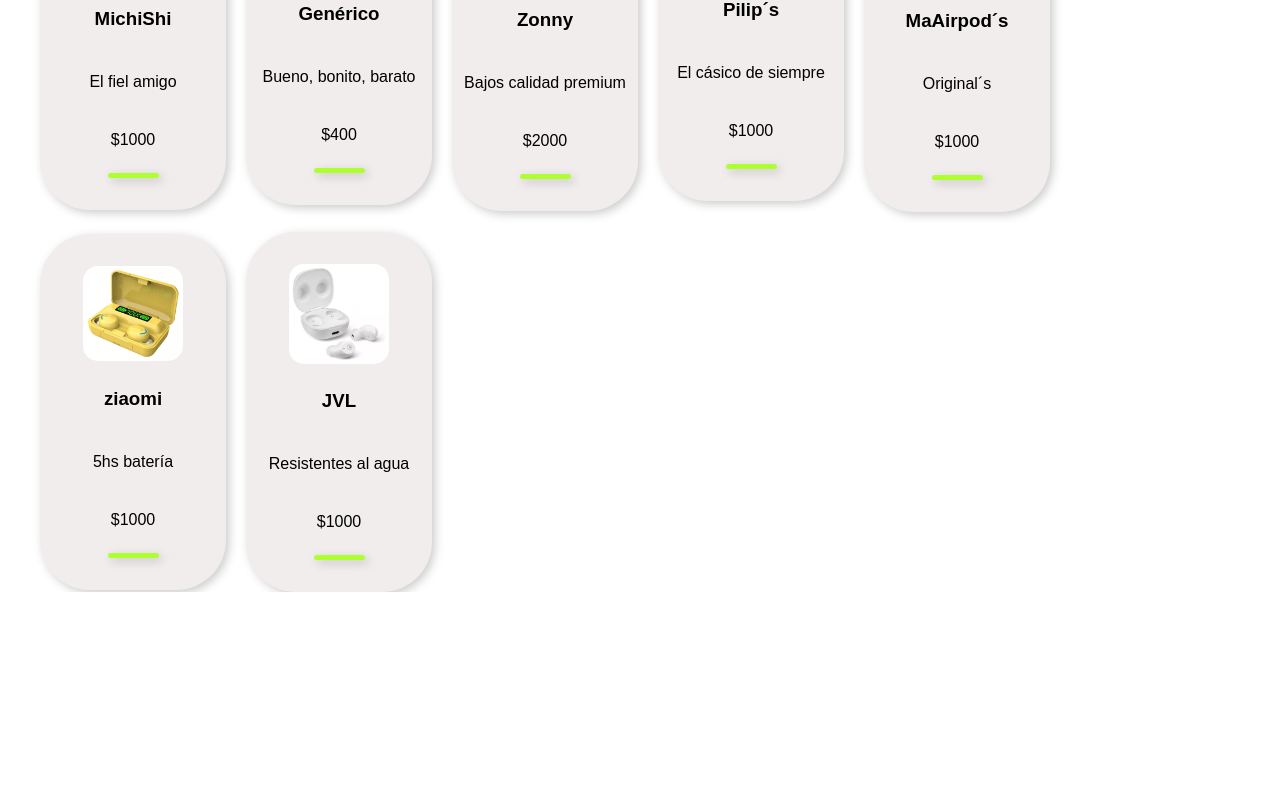
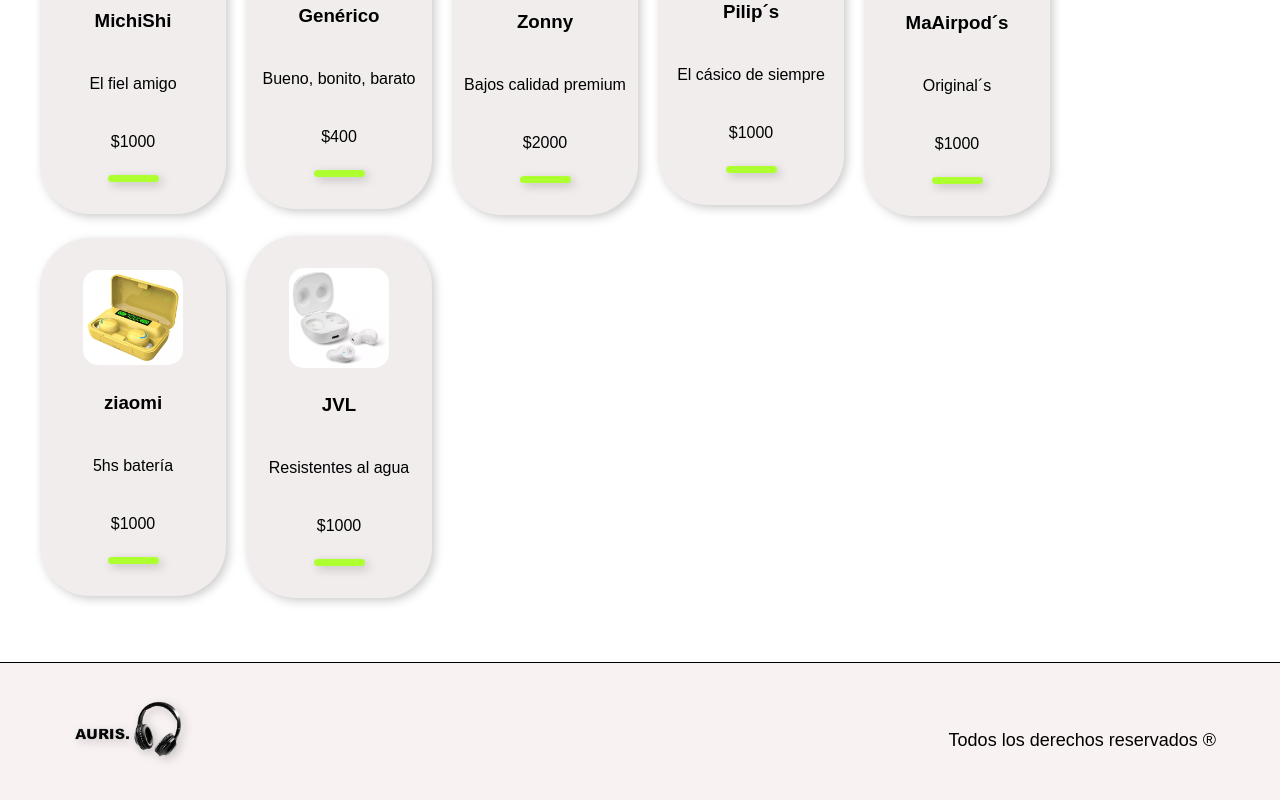
Before and after one commit to MicaBahurlet/CRUD-shoes, a React (Vite) app: page / in a window 1280 px wide. Shown: the part 1806-2606 px from the top of the page. Before the commit the page ends 2398 px from the top, so only its background shows below. Built offline with nearby package versions, Linux system fonts and the light colour scheme.

Commit message:
add footer

```diff
--- a/src/App.jsx
+++ b/src/App.jsx
@@ -1,10 +1,10 @@
 import  Categorias  from "./components/categorias/Categorias.jsx";
-//import  Footer  from "./components/footer/Footer.jsx";
+import  Footer  from "./components/footer/Footer.jsx";
 import  Hero  from "./components/hero/Hero.jsx";
 import  Navbar  from "./components/navbar/NavBar.jsx";
 import Layout from "./components/layout/Layout.jsx";
 import CardsProductos from "./components/productos/CardsProductos.jsx";
-//import StyledButton from "./components/UI/Boton.jsx";
+
 
 
 
@@ -17,11 +17,10 @@ function App() {
       <Navbar />
       <Layout>
         <Hero/>
-        {/*<StyledButton/>*/}
         <Categorias/>
         <CardsProductos/>
       </Layout>
-      {/*<Footer/>*/}
+      <Footer/>
 
     </>
   )
--- a/src/components/UI/BotonStyles.js
+++ b/src/components/UI/BotonStyles.js
@@ -10,10 +10,11 @@ const StyledButton = styled.button`
   border-radius: 10px;
   cursor: pointer;
   color: black;
+  filter: drop-shadow(3px 3px 5px rgba(0, 0, 0, 0.2));
 
   /* Estilo al pasar el ratón por encima */
   &:hover {
-    background-color: #2980b9;
+    background-color: green;
   }
 `;
 
--- a/src/components/footer/Footer.jsx
+++ b/src/components/footer/Footer.jsx
@@ -1,8 +1,17 @@
-import React from 'react'
+import {FooterContainerStyles} from './FooterStyles.js' // para importar SIEMPRE tengo que poner el estilo en {}
+import logoFooter from '../../data/imgProducts/LOGO.png'
 
 function footer() {
   return (
-    <div>footer</div>
+    <FooterContainerStyles>
+      <div>
+      <img src= {logoFooter} alt="Logo Auris" />
+      </div>
+
+      <div>
+        <p>Todos los derechos reservados ®</p>
+      </div>
+    </FooterContainerStyles>
   )
 }
 
--- a/src/components/footer/FooterStyles.js
+++ b/src/components/footer/FooterStyles.js
@@ -0,0 +1,23 @@
+import styled from "styled-components";
+
+export const FooterContainerStyles = styled.div`
+
+    display: flex;
+    justify-content: space-between;
+    align-items: center;
+    border-top: 1px solid black;
+    padding: 1rem 4rem;
+    background-color: var(--background-nav);
+
+    img{
+        max-width: 120px;
+        filter: drop-shadow(3px 3px 5px rgba(0, 0, 0, 0.2));
+    }
+    p{
+        font-family: var(--font-family);
+        font-size: large;
+    }
+
+
+
+`;
--- a/src/components/productos/CardsProductos.jsx
+++ b/src/components/productos/CardsProductos.jsx
@@ -2,6 +2,7 @@
 import {productos} from "../../data/productos.js";
 import { ProductosContainer, ProductosWrapper } from './CardsProductosStyles.js';
 import CardProducto from './CardProducto.jsx';
+
 
 function CardsProductos() {
   return (
@@ -14,8 +15,8 @@ function CardsProductos() {
       </ProductosContainer>
 
 
+    </ProductosWrapper>
 
-    </ProductosWrapper>
   )
 }
 
--- a/src/components/productos/CardsProductosStyles.js
+++ b/src/components/productos/CardsProductosStyles.js
@@ -9,6 +9,7 @@ export const ProductosWrapper = styled.div`
     margin: 0 15px; // ver acá para que queden alineados los dos Wrapper´s (category and products)
     font-family: var(--font-family);
     margin-top: 10rem;
+
     @media (max-width:768px){
         padding-top: 30px;
         text-align: center;
@@ -26,6 +27,7 @@ export const ProductosContainer = styled.div`
     align-items: center;
     gap: 20px;
     user-select:none;
+    margin-bottom: 4rem;
 
 `;
 
@@ -47,12 +49,7 @@ export const CardProducto = styled.div` //Acá tenía un motion que supuestament
         font-size: 1rem;
         font-family: var(--font-family);
     }
-    :firts-child{
-        img{
-            padding-top: 7px;
-            padding-bottom: 7px;
-        }
-    }
+
 
     img{
         max-width: 100px;
@@ -66,7 +63,7 @@ export const CardProducto = styled.div` //Acá tenía un motion que supuestament
 
 export const BorderDecorationProducto = styled.div`
 
-    height: 5px;
+    height: 7px;
     width: 30%;
     background-color: greenyellow;
     border-radius: 15px;
```
